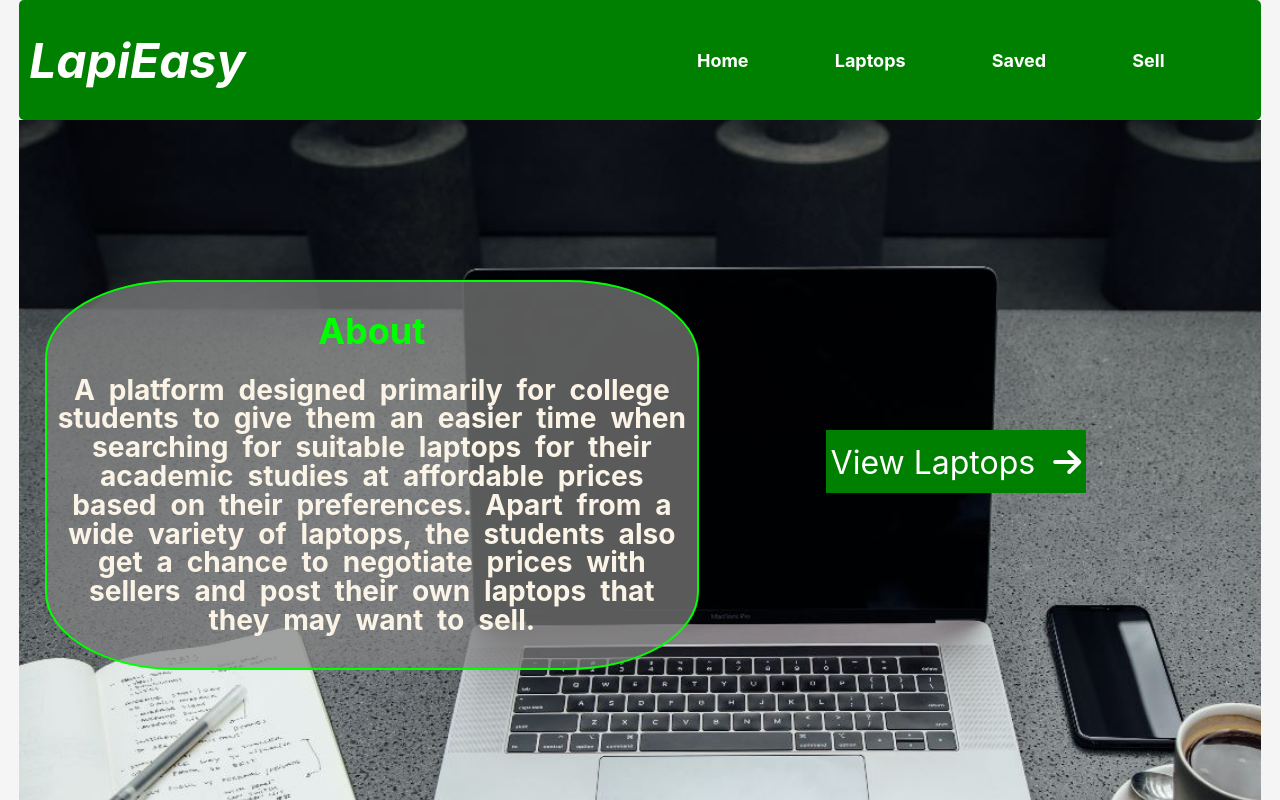
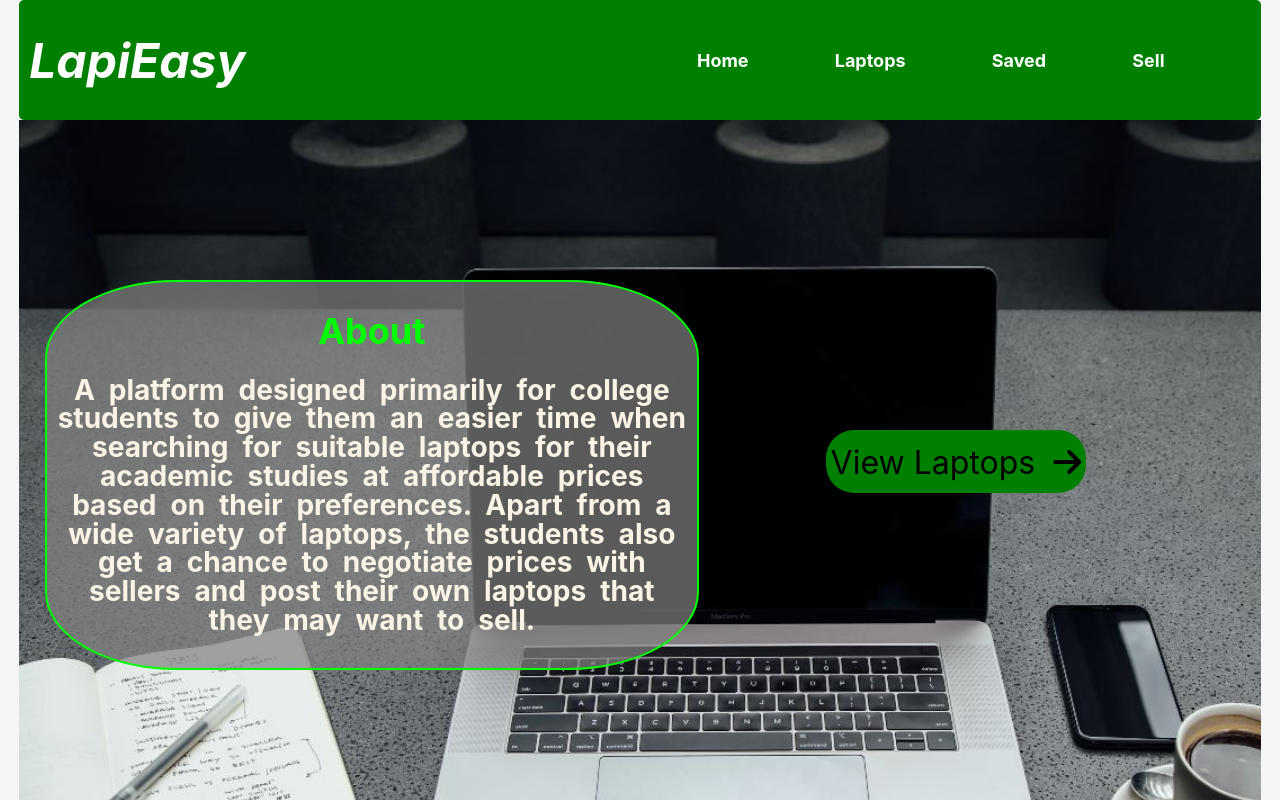
Before and after one commit to Patrick-Njiru/Lapi-Easy, a React (Create React App) app: page / in a window 1280 px wide. In both pictures the pointer is over the link "View Laptops". Shown: the top 800 px of the page. Built offline with nearby package versions, Linux system fonts and the light colour scheme; no server answers.

Commit message:
Modify index.

```diff
--- a/src/index.css
+++ b/src/index.css
@@ -82,6 +82,10 @@ a.products {
   left: 63vw;
   top: -30vh;
   font-size: xx-large;
+  border-radius: 28px;
+}
+a.products:hover {
+  color: black;
 }
 
 /* Footer */
```
